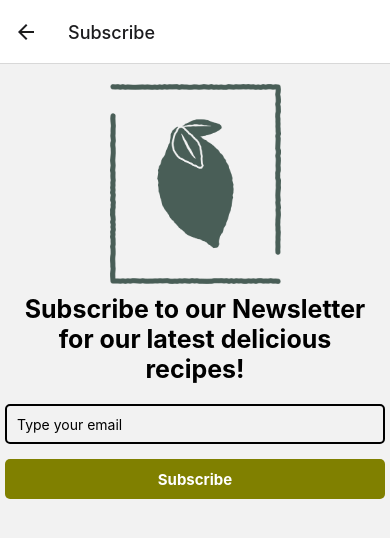
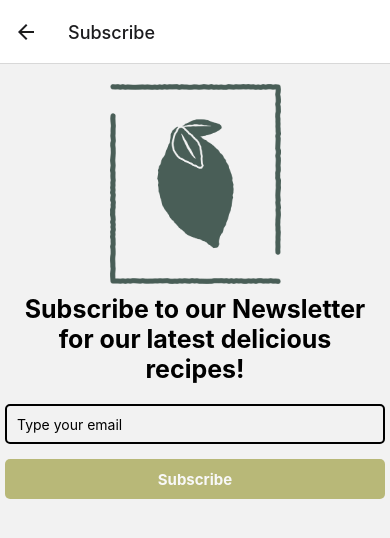
Before and after one commit to abuel3zaym/React-native-Newsletter, a React Native app: screen /Subscribe in a window 390 px wide. Shown: the top 538 px of the page. Built offline with nearby package versions, Linux system fonts and the light colour scheme.

Commit message:
used state for button function and style

```diff
--- a/screens/SubscribeScreen.js
+++ b/screens/SubscribeScreen.js
@@ -1,14 +1,12 @@
 import * as React from 'react';
 import { View, Image, TextInput, StyleSheet, Text,Pressable, Alert} from 'react-native';
 import { useState } from 'react';
-import validator from 'validator';
-import isEmail from 'validator/lib/isEmail';
 import { validateEmail } from '../utils';
 
 const alertmsg = ()=> Alert.alert('Subscribed','Thank you stay tuned!',[{text:'Dismiss'}])
 
 const SubscribeScreen = () => {
-  const [showemail, setshowemail]=useState();
+  const [showemail, setshowemail]=useState('');
 
 
   return(
@@ -28,7 +26,8 @@ const SubscribeScreen = () => {
       />
       <Pressable
       onPress={alertmsg}
-      style={substyles.button}>
+      style={showemail===''?substyles.buttondisabled:substyles.button}
+      disabled={showemail===''?true:false}>
         <Text style={substyles.buttontxt}>Subscribe</Text>
       </Pressable>
     </View>
@@ -79,6 +78,17 @@ const substyles=StyleSheet.create({
     justifyContent:'center',
 
   },
+  buttondisabled:{
+    marginTop:15,
+    width:380,
+    height:40,
+    alignSelf:'center',
+    backgroundColor:'olive',
+    borderRadius:5,
+    alignContent:'center',
+    justifyContent:'center',
+    opacity:.5
+  },
   buttontxt:{
     alignSelf:'center',
     color:'white',
```
